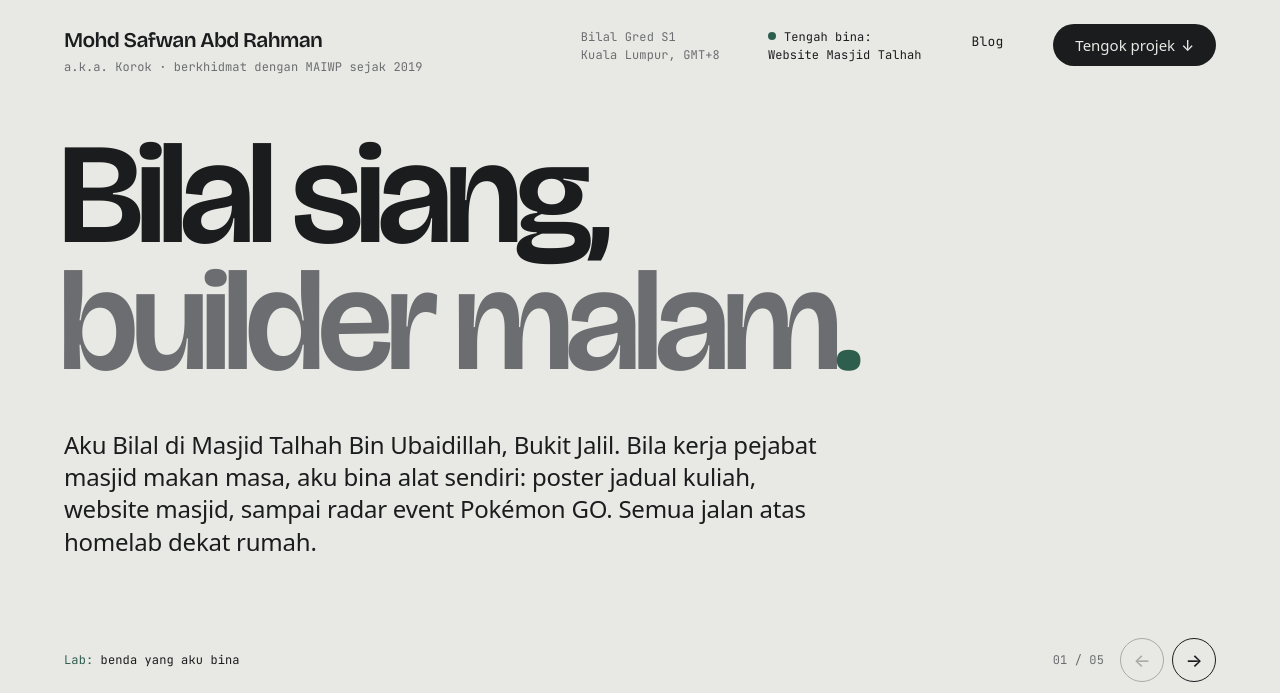
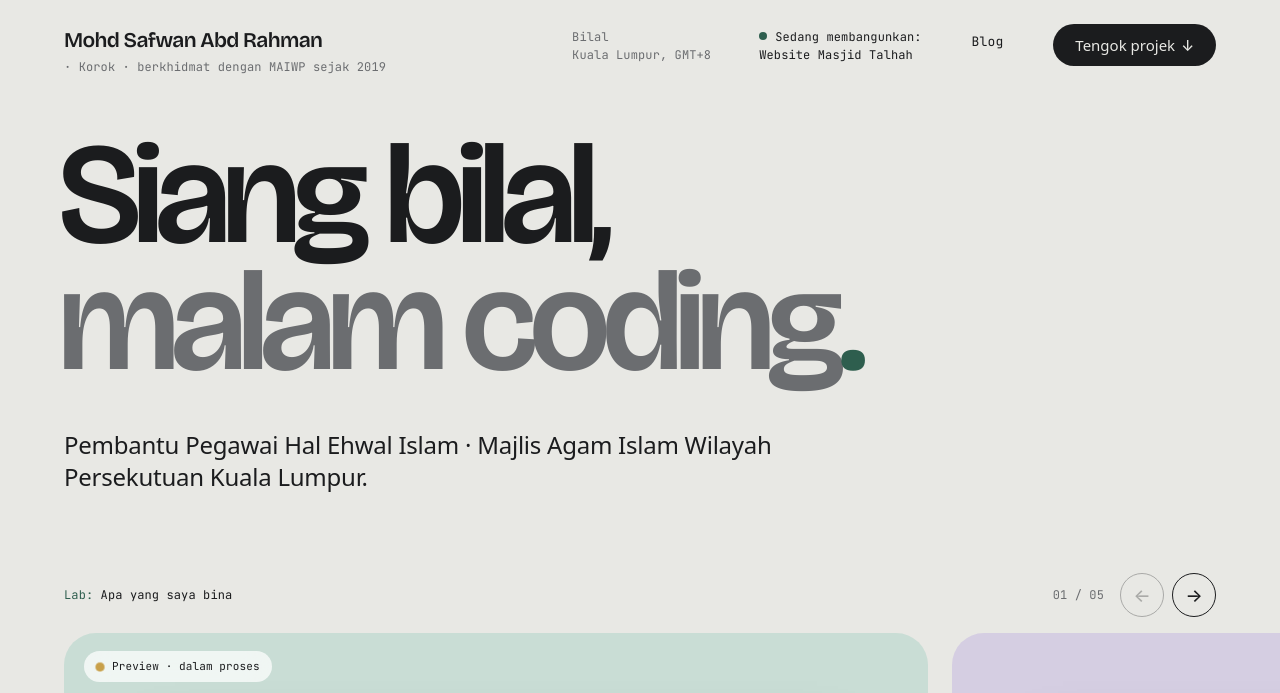
Before and after one commit to Kengkorok/Kengkorok.github.io, a Jekyll site: the page built from index.html, in a window 1280 px wide and 1400 px high. Shown: the top 693 px of the window. Built offline with Jekyll 4.4.1, drawn with Linux system fonts in a browser that asks for light colours; some web fonts are replaced; some of the changed text lies outside the part shown.

Commit message:
edit html: buang ayat ai (#6)

```diff
--- a/index.html
+++ b/index.html
@@ -7,7 +7,7 @@
   <meta charset="utf-8">
   <meta name="viewport" content="width=device-width, initial-scale=1">
   <script>document.documentElement.classList.add('js');</script>
-  <title>Mohd Safwan Abd Rahman | Bilal siang, builder malam</title>
+  <title>Mohd Safwan Abd Rahman | Siang Bilal, malam coding</title>
   <meta name="description" content="Portfolio Mohd Safwan Abd Rahman (Korok): Bilal Gred S1 di Masjid Talhah Bin Ubaidillah yang membina website masjid, penjana jadual kuliah dan PoGo Wave Radar.">
   <link rel="canonical" href="https://korokk.com/">
   <meta name="author" content="Mohd Safwan Abd Rahman">
@@ -31,25 +31,25 @@
   <header class="nav wrap">
     <div>
       <a class="nav__name" href="./">Mohd Safwan Abd Rahman</a>
-      <p class="nav__tag mono muted">a.k.a. Korok · berkhidmat dengan MAIWP sejak 2019</p>
+      <p class="nav__tag mono muted">· Korok · berkhidmat dengan MAIWP sejak 2019</p>
     </div>
-    <p class="nav__meta mono">Bilal Gred S1<br>Kuala Lumpur, GMT+8</p>
-    <p class="nav__status mono"><span class="dot" aria-hidden="true"></span>Tengah bina:<br>Website Masjid Talhah</p>
+    <p class="nav__meta mono">Bilal<br>Kuala Lumpur, GMT+8</p>
+    <p class="nav__status mono"><span class="dot" aria-hidden="true"></span>Sedang membangunkan:<br>Website Masjid Talhah</p>
     <a class="nav__blog mono" href="blog/">Blog</a>
     <a class="btn btn--ink nav__cta" href="#lab">Tengok projek <span class="arw">↓</span></a>
   </header>
 
   <main>
     <section class="hero wrap">
-      <p class="hero__status mono"><span class="dot" aria-hidden="true"></span>Tengah bina: Website Masjid Talhah</p>
-      <h1 class="hero__title">Bilal siang,<br><span class="soft">builder malam</span><span class="accent">.</span></h1>
-      <p class="hero__lede">Aku Bilal di Masjid Talhah Bin Ubaidillah, Bukit Jalil. Bila kerja pejabat masjid makan masa, aku bina alat sendiri: poster jadual kuliah, website masjid, sampai radar event Pokémon GO. Semua jalan atas homelab dekat rumah.</p>
+      <p class="hero__status mono"><span class="dot" aria-hidden="true"></span>Sedang membangunkan: Website Masjid Talhah</p>
+      <h1 class="hero__title">Siang bilal,<br><span class="soft">malam coding</span><span class="accent">.</span></h1>
+      <p class="hero__lede">Pembantu Pegawai Hal Ehwal Islam · Majlis Agam Islam Wilayah Persekutuan Kuala Lumpur.</p>
     </section>
 
     <!-- Lab: slaid projek mendatar -->
     <section class="lab wrap" id="lab" aria-labelledby="lab-title">
       <div class="lab__head">
-        <h2 id="lab-title" class="mono"><span class="accent">Lab:</span> benda yang aku bina</h2>
+        <h2 id="lab-title" class="mono"><span class="accent">Lab:</span> Apa yang saya bina</h2>
         <div class="lab__nav">
           <span class="mono muted lab__count" aria-live="polite">01 / 05</span>
           <button class="lab__btn" type="button" data-dir="-1" aria-label="Projek sebelum">←</button>
@@ -59,14 +59,14 @@
       <ol class="lab__track" tabindex="0" aria-label="Projek Lab, skrol mendatar">
         <li class="lab__slide" style="--i:0">
           <div class="lab__frame lab__frame--mint lab__frame--browser">
-            <span class="lab__badge mono"><span class="live-dot live-dot--gold" aria-hidden="true"></span>Preview · belum public</span>
+            <span class="lab__badge mono"><span class="live-dot live-dot--gold" aria-hidden="true"></span>Preview · dalam proses</span>
             <div class="browser">
               <div class="browser__bar" aria-hidden="true"><i></i><i></i><i></i><span class="mono">masjid talhah · preview</span></div>
               <video data-src="assets/lab/masjid.mp4" data-src-phone="assets/lab/masjid-mobile.mp4" poster="assets/lab/masjid-poster.jpg" width="1280" height="720" muted loop playsinline preload="none" aria-label="Website Masjid Talhah: halaman utama dengan waktu solat, kuliah terdekat dan ruang sumbangan, kemudian jadual kuliah bulanan"></video>
             </div>
           </div>
           <div class="lab__caption">
-            <p><strong>Website Masjid Talhah</strong> <span class="muted">Laman rasmi masjid: waktu solat, kuliah terdekat, jadual bulanan, galeri dan sumbangan. Next.js, Sanity dan Supabase, dengan admin berlapis TOTP.</span></p>
+            <p><strong>Laman Rasmi Masjid Talhah</strong> <span class="muted">Laman rasmi masjid: waktu solat, pengurusan kempen, jadual kuliah bulanan, galeri dan sumbangan. Next.js, Sanity dan Supabase.</span></p>
             <div class="lab__links"><span class="lab__soon mono">Akan dilancarkan</span></div>
           </div>
         </li>
@@ -78,7 +78,7 @@
             </div>
           </a>
           <div class="lab__caption">
-            <p><strong>Pallet Office</strong> <span class="muted">Ofis pixel di mana setiap session Claude Code jadi Pokémon: kerja di meja, panggil helper untuk subagent, dan lari ke Pusat Pokémon bila perlukan aku. Demo ni replay hari kerja olok-olok.</span></p>
+            <p><strong>Pallet Office</strong> <span class="muted">Pejabat pixel di mana setiap sesi Claude Code jadi Pokémon: kerja di meja, subagent lain membantu, dan lari ke Pokémon Center bila arahan saya seterusnya diperlukan.</span></p>
             <div class="lab__links">
               <a href="pallet-office/">Tengok <span class="arw">↗</span></a>
               <a href="https://github.com/Kengkorok/pallet-office">Kod</a>
@@ -93,7 +93,7 @@
             </div>
           </a>
           <div class="lab__caption">
-            <p><strong>PoGo Wave Radar</strong> <span class="muted">Event Pokémon GO bergerak macam ombak ikut zon waktu. Pilih bandar, salin koordinat, kejar event. Data dikemas kini automatik setiap 30 minit.</span></p>
+            <p><strong>PoGo Wave Radar</strong> <span class="muted">Jejak Event Pokémon GO seluruh dunia agak tidak terlepas, khusus untuk para spoofer, event bergerak macam ombak ikut zon waktu. Pilih bandar, salin koordinat, kejar event. Data dikemas kini automatik setiap 30 minit.</span></p>
             <div class="lab__links"><a href="/pogo-wave-radar/">Buka <span class="arw">↗</span></a></div>
           </div>
         </li>
@@ -105,7 +105,7 @@
             </div>
           </a>
           <div class="lab__caption">
-            <p><strong>Jadual Kuliah Generator</strong> <span class="muted">Ganti PSD 264 layer dengan satu fail HTML. Tetapkan aturan kuliah berulang, klik petak untuk sunting, eksport poster A3 300 dpi.</span></p>
+            <p><strong>Penjana Jadual Kuliah Bulanan</strong> <span class="muted">Ganti PSD 264 layer dengan satu fail HTML. Tetapkan aturan kuliah berulang, klik petak untuk edit, eksport poster A3 300 dpi.</span></p>
             <div class="lab__links">
               <a href="https://masjidtalhah-kl.github.io/JadualKuliahBulanan/">Cuba <span class="arw">↗</span></a>
               <a href="https://github.com/Kengkorok/jadual-kuliah-generator">Kod</a>
@@ -119,14 +119,14 @@
             <span class="phone"><img src="assets/lab/tracker-log-service.jpg" width="440" height="952" alt="Servis Tracker: borang log servis minyak enjin"></span>
           </a>
           <div class="lab__caption">
-            <p><strong>Servis Tracker</strong> <span class="muted">PWA jejak servis kereta dan motor: minyak hitam, coolant, roadtax dan lesen. Login Google, data ikut akaun, hos percuma atas GitHub Pages.</span></p>
+            <p><strong>Servis Tracker</strong> <span class="muted">PWA jejak servis kenderaan ikut mileage: minyak enjin, coolant, cukai jalan dan lesen.</span></p>
             <div class="lab__links"><a href="/Auto-Services-Tracker/">Buka <span class="arw">↗</span></a></div>
           </div>
         </li>
       </ol>
     </section>
 
-    <p class="terms wrap reveal">Alat harian aku: <strong>Linux</strong>, <strong>Docker</strong> dan <strong>CasaOS</strong> di server rumah, <strong>Next.js</strong> dan JavaScript biasa untuk web, <strong>Python</strong> untuk kerja remeh, <strong>n8n</strong> untuk automasi, dan <strong>Claude Code</strong> sebagai rakan sekerja yang tak minta gaji.</p>
+    <p class="terms wrap reveal">Peralatan harian: <strong>Linux</strong>, <strong>Docker</strong> dan <strong>CasaOS</strong> di server rumah, <strong>Next.js</strong> dan <strong>JavaScript</strong> biasa untuk web, <strong>Python</strong> untuk kerja remeh dan <strong>Claude Code, Codex ChatGPT</strong> dan <strong>Hermes</strong> sebagai rakan kerja yang setia.</p>
 
     <!-- Kerjaya: kad melekat yang bertindan -->
     <section class="career wrap" id="kerjaya" aria-labelledby="career-title">
@@ -140,9 +140,9 @@
             <div class="card__body">
               <p class="card__kicker mono"><span class="live-dot" aria-hidden="true"></span>&nbsp; Dis 2024 – Kini · Bukit Jalil</p>
               <h3 class="card__title">Masjid Talhah</h3>
-              <p class="card__role">Bilal Gred S1 · MAIWP</p>
-              <p class="card__desc">Azan dan urusan ibadah, pentadbiran pejabat masjid, laporan bulanan ke pejabat zon, dan jadual kuliah untuk rotasi lebih 20 penceramah.</p>
-              <ul class="card__chips mono"><li>Laporan bulanan</li><li>Jadual kuliah</li><li>Website masjid</li></ul>
+              <p class="card__role">Jawatankuasa Penerangan, ICT dan Multimedia </p>
+              <p class="card__desc">Menyelia tugasan bilal, membantu pentadbiran masjid, menyediakan laporan aktiviti dan program, mengurus media sosial dan mendesain jadual kuliah bulanan.</p>
+              <ul class="card__chips mono"><li>Ict & Multimedia</li><li>Jadual kuliah</li><li>Laman masjid</li></ul>
             </div>
             <div class="card__visual comp" aria-hidden="true">
               <img src="assets/career/jadual-talhah.jpg" width="991" height="702" alt="" loading="lazy">
@@ -151,10 +151,10 @@
           </li>
           <li class="card card--cream" style="--i:1">
             <div class="card__body">
-              <p class="card__kicker mono">Jul 2019 – Dis 2024 · Jalan Klang Lama</p>
+              <p class="card__kicker mono">Jul 2019 – Dis 2024 · Jalan Puchong</p>
               <h3 class="card__title">Masjid Abdul Rahman Bin Auf</h3>
-              <p class="card__role">Penempatan pertama · MAIWP</p>
-              <p class="card__desc">Tempat aku belajar selok-belok masjid dari bawah: jemaah, program, rekod dan dokumentasi pejabat.</p>
+              <p class="card__role">Jawatankuasa Belia dan Sukan</p>
+              <p class="card__desc">Penempatan masjid pertama. Rekod dan urus dokumentasi pentadbiran masjid, mengurus media sosial dan mendesain poster program.</p>
             </div>
             <div class="card__visual card__visual--type" aria-hidden="true">
               <p class="card__years">5½<small>tahun</small></p>
@@ -162,10 +162,10 @@
           </li>
           <li class="card card--ink" style="--i:2">
             <div class="card__body">
-              <p class="card__kicker mono">2026 · Bootcamp</p>
+              <p class="card__kicker mono">2026 · Infratify DevOps Bootcamp - Cohort 2</p>
               <h3 class="card__title">DevOps</h3>
               <p class="card__role">Linux, Git, Docker dan CI/CD</p>
-              <p class="card__desc">Bootcamp DevOps 2026. Hasil sampingan: Ship It: Mission Control, papan CI/CD live untuk kelas, dan Ship Dashboard.</p>
+              <p class="card__desc">Tambah kemahiran : asas linux, Github, Docker, DNS Cloudflare, AWS, CD/CD, Terraform, Ansible dan banyak lagi. Hasil sampingan: Ship It: Mission Control, papan CI/CD live untuk kelas, dan Ship Dashboard.</p>
               <ul class="card__chips mono"><li>GitHub Actions</li><li>Docker</li><li>Nginx</li></ul>
             </div>
             <div class="card__visual" aria-hidden="true">
@@ -185,10 +185,10 @@
           </li>
           <li class="card card--sky" style="--i:3">
             <div class="card__body">
-              <p class="card__kicker mono">Hobi · Server rumah</p>
+              <p class="card__kicker mono">Hobi · Home Server</p>
               <h3 class="card__title">Homelab</h3>
               <p class="card__role">CasaOS, Docker, Tailscale, Cloudflare Tunnel</p>
-              <p class="card__desc">Server rumah yang hos media, backup gambar, automasi dan preview website masjid. Bila rosak, baiki. Itu pun hobi.</p>
+              <p class="card__desc">Bereksperimen dengan hos media, backup gambar, automasi, password manager dan preview website masjid.</p>
               <ul class="card__chips mono"><li>RTX 5070 Ti</li><li>20+ container</li><li>Self-hosted</li></ul>
             </div>
             <div class="card__visual" aria-hidden="true">
@@ -202,15 +202,18 @@
                 <div class="tile"><b>BookStack</b><span><i class="live-dot"></i>wiki</span></div>
                 <div class="tile"><b>Uptime Kuma</b><span><i class="live-dot"></i>monitor</span></div>
                 <div class="tile"><b>Portainer</b><span><i class="live-dot"></i>docker</span></div>
-                <div class="tile"><b>Buku Mewarna</b><span><i class="live-dot"></i>anak-anak</span></div>
+                <div class="tile"><b>VaultWarden</b><span><i class="live-dot"></i>password</span></div>
               </div>
             </div>
           </li>
         </ol>
         <div class="role-mini reveal">
+          <span class="mono muted">Ogos 2016</span>
+          <span class="role-mini__title">Graduasi UniSZA</span>
+          <span class="role-mini__desc">Ijazah Sarjana Muda Pengajian Islam</span>
           <span class="mono muted">24 Jun 2019</span>
           <span class="role-mini__title">Terima tawaran MAIWP</span>
-          <span class="role-mini__desc">Jabatan Wakaf, Zakat dan Haji. Semua bermula di sini.</span>
+          <span class="role-mini__desc">Bahagian Pembangunan Sumber Manusia</span>
         </div>
       </div>
     </section>
@@ -257,7 +260,7 @@
 
   <footer class="footer wrap mono">
     <span>© 2026 Mohd Safwan Abd Rahman</span>
-    <span>Dibina dengan HTML biasa, hos di GitHub Pages</span>
+    <span>Dibina dengan bantuan Claude</span>
     <span>Kuala Lumpur, <time id="kl-time">--:--</time></span>
   </footer>
 
```
